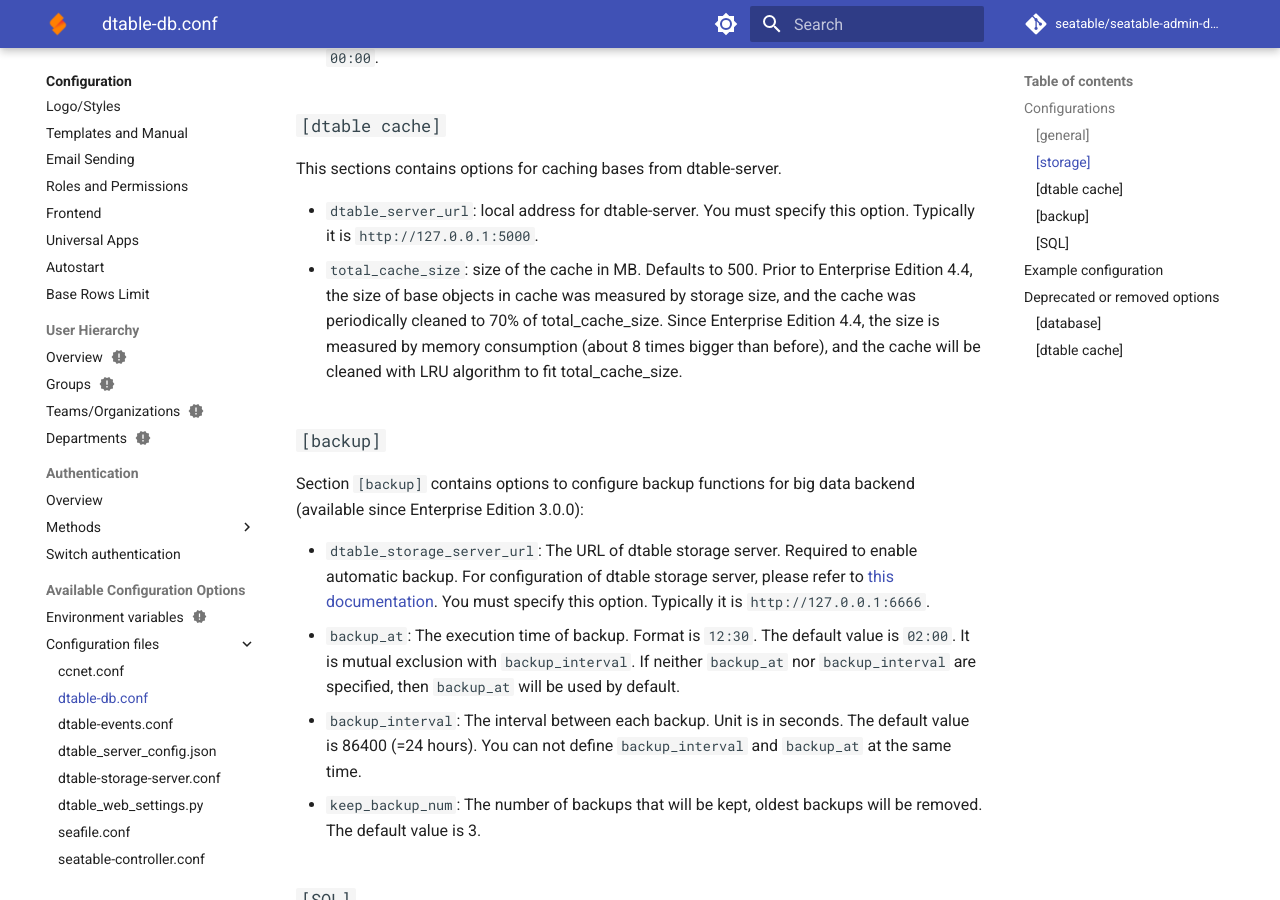
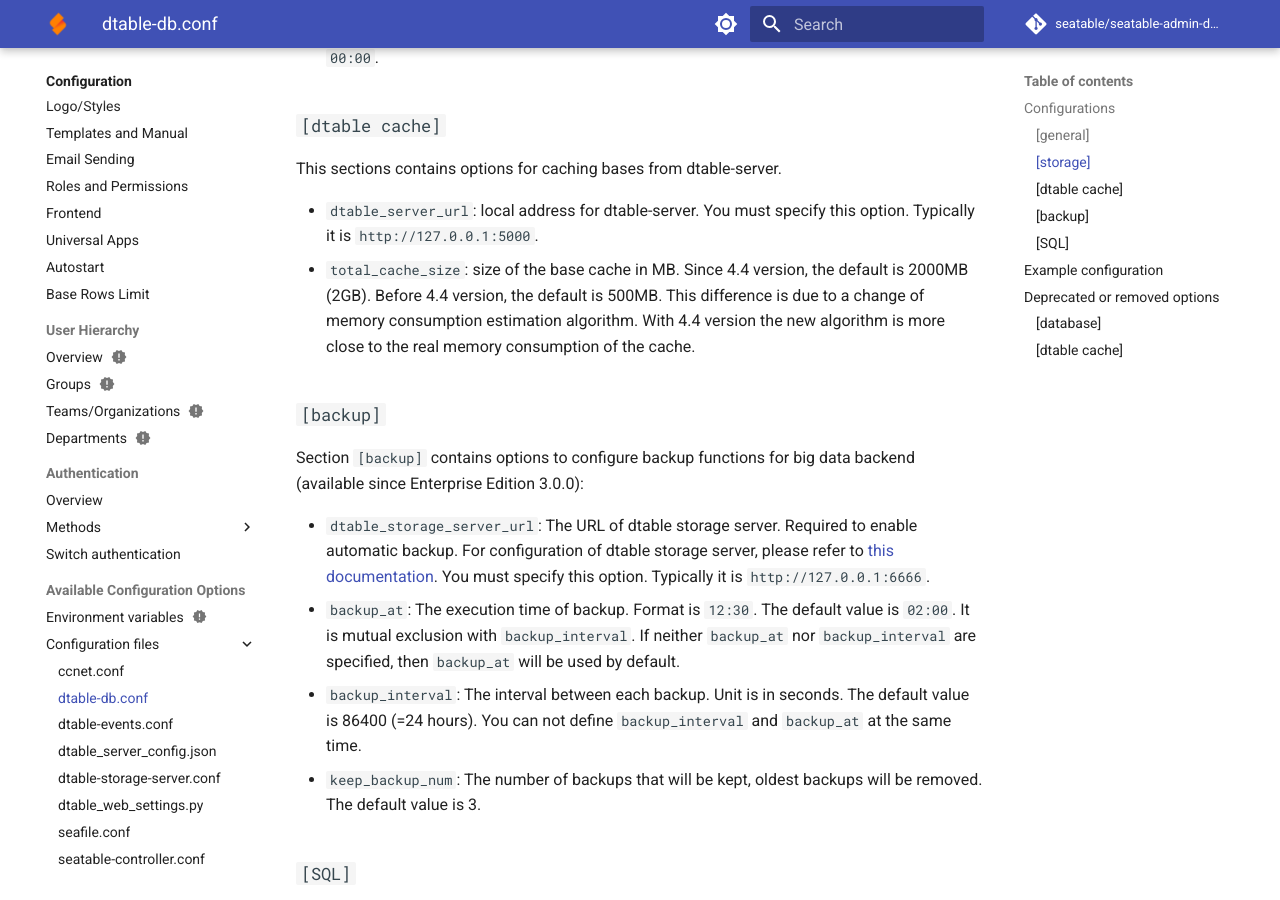
Before and after one commit to seatable/seatable-admin-docs, an MkDocs documentation site: the page built from docs/config/dtable_db_conf.md, in a window 1280 px wide and 900 px high, scrolled down 1426 px. Built offline with MkDocs 1.6.1 and Material for MkDocs 9.7.7, drawn with Linux system fonts in a browser that asks for light colours; comment, search, counter and statistics services are not loaded; some of the changed text lies outside the part shown.

Commit message:
Improve the descriptions

```diff
--- a/docs/config/dtable_db_conf.md
+++ b/docs/config/dtable_db_conf.md
@@ -35,7 +35,7 @@
 This sections contains options for caching bases from dtable-server.
 
 - `dtable_server_url`: local address for dtable-server. You must specify this option. Typically it is `http://127.0.0.1:5000`.
-- `total_cache_size`: size of the cache in MB. Defaults to 500. Prior to Enterprise Edition 4.4, the size of base objects in cache was measured by storage size, and the cache was periodically cleaned to 70% of total_cache_size. Since Enterprise Edition 4.4, the size is measured by memory consumption (about 8 times bigger than before), and the cache will be cleaned with LRU algorithm to fit total_cache_size.
+- `total_cache_size`: size of the base cache in MB. Since 4.4 version, the default is 2000MB (2GB). Before 4.4 version, the default is 500MB. This difference is due to a change of memory consumption estimation algorithm. With 4.4 version the new algorithm is more close to the real memory consumption of the cache.
 
 ### `[backup]`
 
@@ -93,5 +93,4 @@
 ### [dtable cache]
 
 - `private_key`: Must be the same value like `DTABLE_PRIVATE_KEY` in `dtable_web_settings.py`. Only necessary if your version is before "Enterprise edition 3.5.5". If your version is newer the value is read from `dtable_server_config.json`.
-- `clean_cache_interval`: Interval between cache cleaning. Unit is in seconds. Defaults to 300.
-Only effective if your version is before "Enterprise edition 4.4".
+- `clean_cache_interval`: Interval between cache cleaning. Unit is in seconds. Defaults to 300. This option is removed in "Enterprise edition 4.4.0". Since 4.4.0 a real-time eviction mechanism replaced regular cache cleanup mechanism.
```
